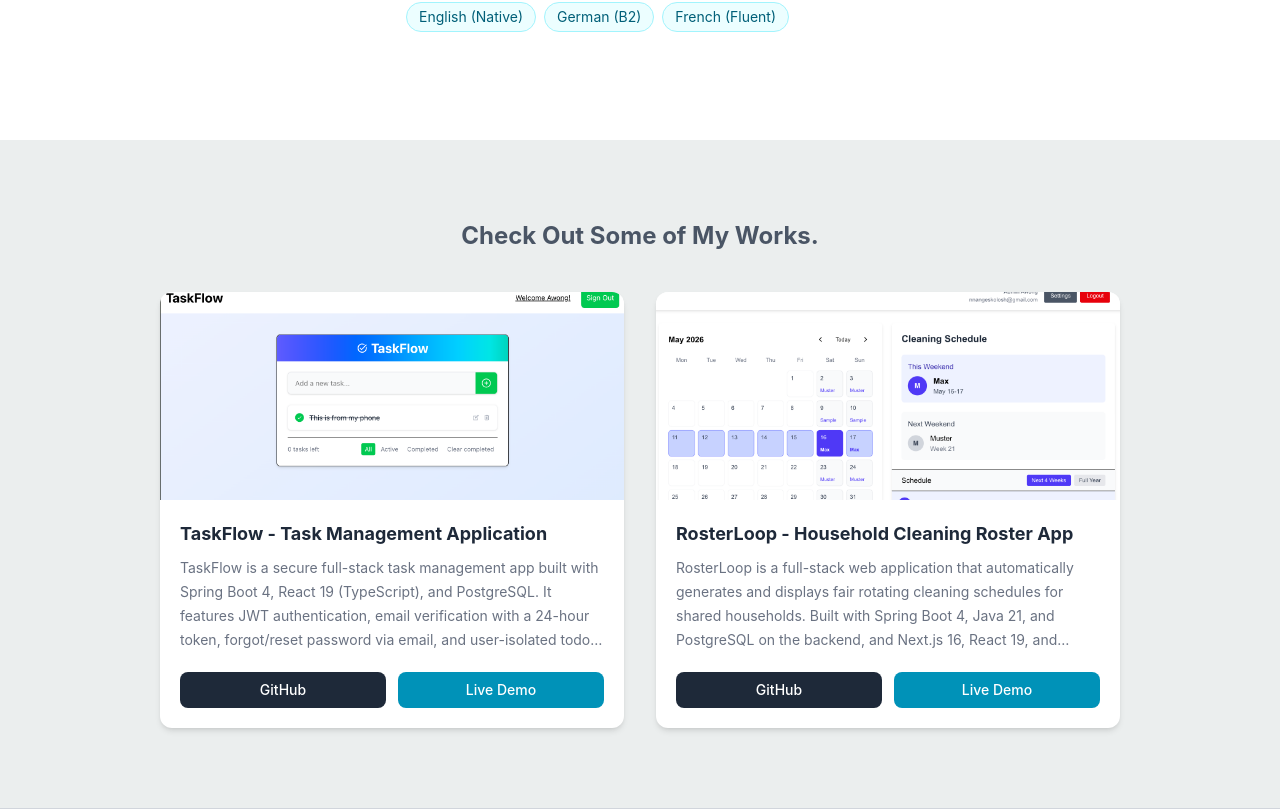
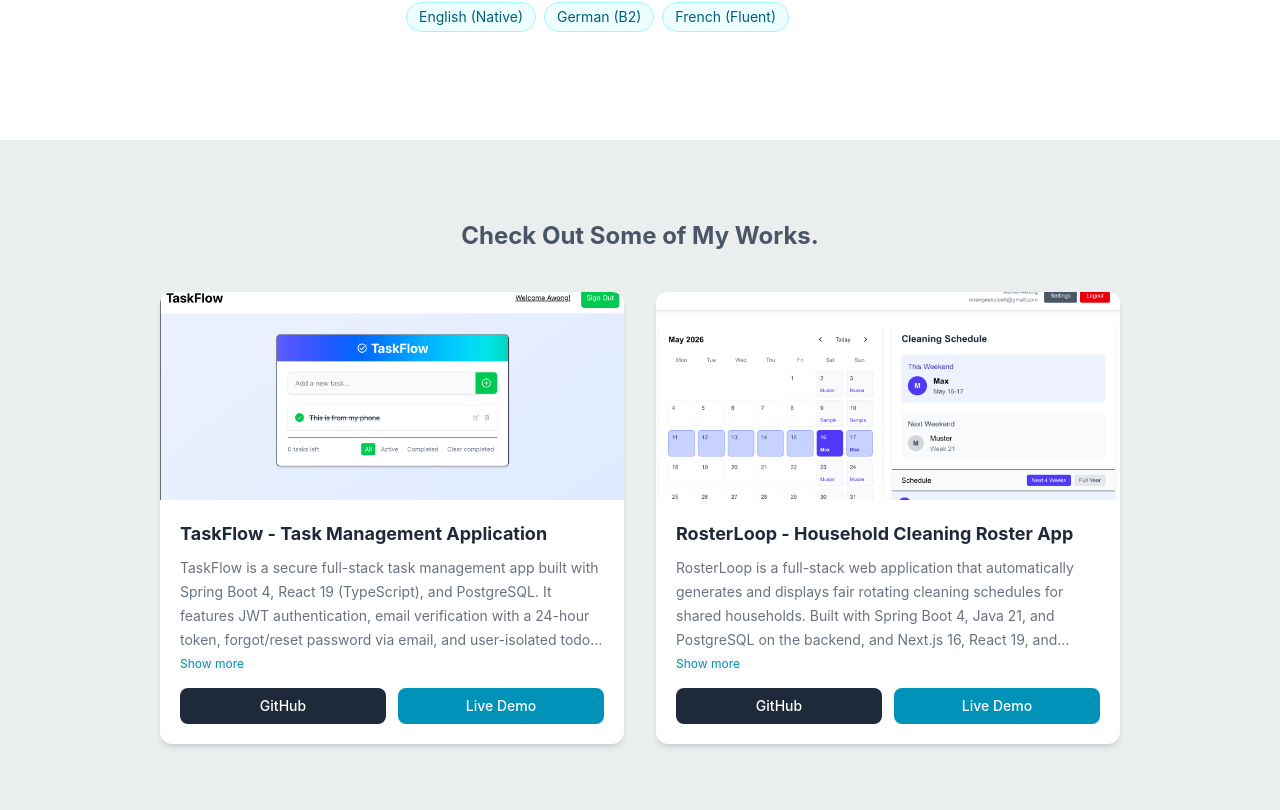
Before and after one commit to Nnange/akwehportfolio, a React (Vite) app: page / in a window 1280 px wide. Shown: the part 5670-6480 px from the top of the page. Built offline with nearby package versions, Linux system fonts and the light colour scheme.

Commit message:
feat: refactor Portfolio component to use ProjectCard for better code organization and readability

```diff
--- a/src/components/Portfolio.jsx
+++ b/src/components/Portfolio.jsx
@@ -1,17 +1,19 @@
+import { useState } from 'react';
 import PropTypes from 'prop-types';
 
-export default function Portfolio({ resumeData }) {
+const itemShape = PropTypes.shape({
+  name: PropTypes.string,
+  description: PropTypes.string,
+  imgurl: PropTypes.string,
+  projectImg: PropTypes.string,
+  githubUrl: PropTypes.string,
+});
+
+function ProjectCard({ item }) {
+  const [expanded, setExpanded] = useState(false);
+
   return (
-    <section id="portfolio" className="py-20 bg-[#ebeeee] dark:bg-gray-800 text-gray-600 dark:text-gray-300">
-      <div className="w-3/4 mx-auto">
-        <h2 className="font-bold text-2xl text-center mb-10 dark:text-white">Check Out Some of My Works.</h2>
-
-        <div className="grid grid-cols-1 md:grid-cols-2 gap-8">
-          {resumeData.portfolio.map((item) => (
-            <div
-              key={item.name}
-              className="bg-white dark:bg-gray-900 rounded-xl overflow-hidden shadow-md hover:shadow-xl hover:-translate-y-1 transition-all duration-300 flex flex-col"
-            >
+    <div className="bg-white dark:bg-gray-900 rounded-xl overflow-hidden shadow-md hover:shadow-xl hover:-translate-y-1 transition-all duration-300 flex flex-col">
       <img
         src={item.imgurl}
         alt={item.name}
@@ -20,11 +22,17 @@ export default function Portfolio({ resumeData }) {
 
       <div className="p-5 flex flex-col flex-1">
         <h3 className="font-bold text-gray-800 dark:text-gray-100 text-lg mb-2">{item.name}</h3>
-                <p className="text-sm text-gray-500 dark:text-gray-400 leading-6 line-clamp-4 flex-1">
+        <p className={`text-sm text-gray-500 dark:text-gray-400 leading-6 flex-1 ${expanded ? "" : "line-clamp-4"}`}>
           {item.description}
         </p>
+        <button
+          onClick={() => setExpanded((e) => !e)}
+          className="mt-1 self-start text-xs text-cyan-600 dark:text-cyan-400 hover:underline"
+        >
+          {expanded ? "Show less" : "Show more"}
+        </button>
 
-                <div className="mt-5 flex gap-3">
+        <div className="mt-4 flex gap-3">
           {item.githubUrl && (
             <a
               href={item.githubUrl}
@@ -46,6 +54,20 @@ export default function Portfolio({ resumeData }) {
         </div>
       </div>
     </div>
+  );
+}
+
+ProjectCard.propTypes = { item: itemShape };
+
+export default function Portfolio({ resumeData }) {
+  return (
+    <section id="portfolio" className="py-20 bg-[#ebeeee] dark:bg-gray-800 text-gray-600 dark:text-gray-300">
+      <div className="w-3/4 mx-auto">
+        <h2 className="font-bold text-2xl text-center mb-10 dark:text-white">Check Out Some of My Works.</h2>
+
+        <div className="grid grid-cols-1 md:grid-cols-2 gap-8 items-start">
+          {resumeData.portfolio.map((item) => (
+            <ProjectCard key={item.name} item={item} />
           ))}
         </div>
       </div>
@@ -55,12 +77,6 @@ export default function Portfolio({ resumeData }) {
 
 Portfolio.propTypes = {
   resumeData: PropTypes.shape({
-    portfolio: PropTypes.arrayOf(PropTypes.shape({
-      name: PropTypes.string,
-      description: PropTypes.string,
-      imgurl: PropTypes.string,
-      projectImg: PropTypes.string,
-      githubUrl: PropTypes.string,
-    })),
+    portfolio: PropTypes.arrayOf(itemShape),
   }),
 };
```
Lines whose indentation alone changed are shown as unchanged.
